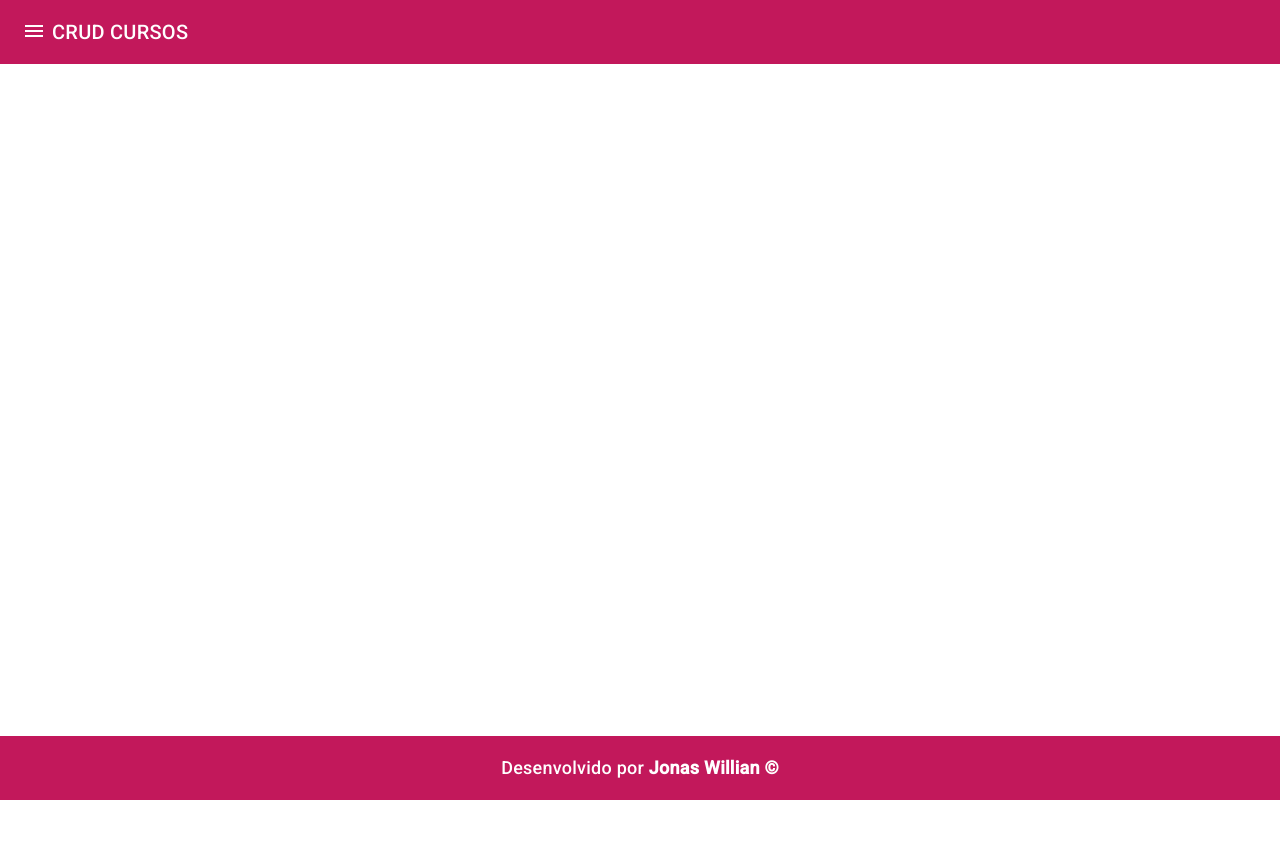
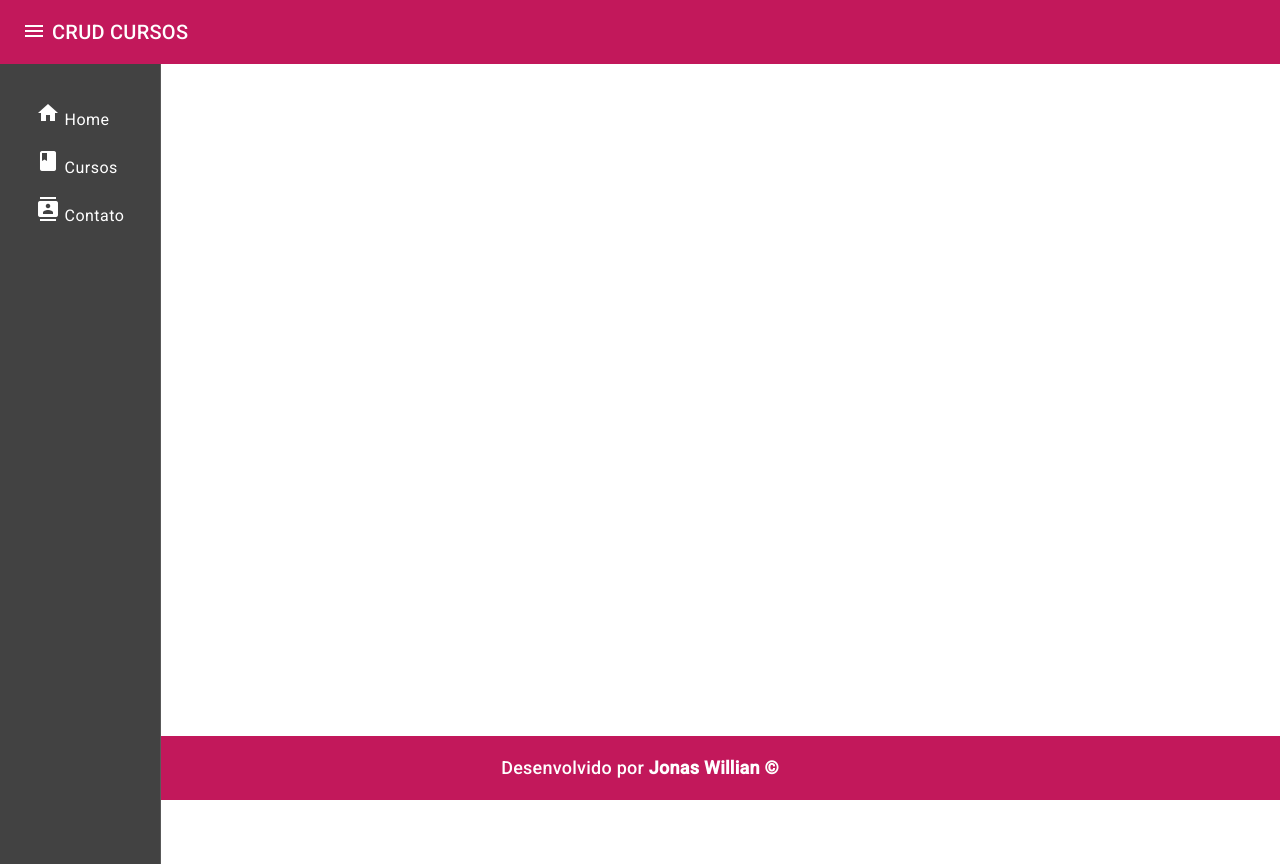
Before and after one commit to JonasWillian97/crud-cursos, an Angular app: page / in a window 1280 px wide. Both pictures are taken after a click on the button "menu". Before the commit the page ends 800 px from the top, so only its background shows below. Built offline with nearby package versions, Linux system fonts and the light colour scheme.

Commit message:
Criação e estilização do sidenav

```diff
--- a/src/app/app.component.html
+++ b/src/app/app.component.html
@@ -1,2 +1,23 @@
-<app-nav-bar></app-nav-bar>
+<app-nav-bar [Drawer]="drawer"></app-nav-bar>
+<mat-drawer-container class="example-container" autosize>
+    <mat-drawer #drawer class="example-sidenav" mode="side">
+        <mat-list role="list">
+            <mat-list-item role="listitem" (click)="drawer.toggle()">
+                <mat-icon aria-hidden="false" aria-label="Example home icon" fontIcon="home"></mat-icon>
+                Home
+        </mat-list-item>
+
+            <mat-list-item role="listitem" (click)="drawer.toggle()">
+                <mat-icon aria-hidden="false" aria-label="Example home icon" fontIcon="book"></mat-icon>
+                Cursos
+            </mat-list-item>
+
+            <mat-list-item role="listitem" (click)="drawer.toggle()">
+                <mat-icon aria-hidden="false" aria-label="Example home icon" fontIcon="contacts"></mat-icon>
+                Contato
+            </mat-list-item>
+          </mat-list>
+    </mat-drawer>
+
+  </mat-drawer-container>
 <app-footer></app-footer>
--- a/src/app/app.component.scss
+++ b/src/app/app.component.scss
@@ -0,0 +1,17 @@
+.example-container {
+    width: 100vw;
+    height: 100vh;
+   background-color: transparent;
+
+  }
+
+//   .example-sidenav-content {
+//     display: flex;
+//     height: 100%;
+//     align-items: center;
+//     justify-content: center;
+//   }
+
+  .example-sidenav {
+    padding: 20px;
+  }
--- a/src/app/app.component.ts
+++ b/src/app/app.component.ts
@@ -7,4 +7,5 @@ import { Component } from '@angular/core';
 })
 export class AppComponent {
   title = 'crud-cursos';
+  showFiller = false;
 }
--- a/src/app/components/nav-bar/nav-bar.component.html
+++ b/src/app/components/nav-bar/nav-bar.component.html
@@ -1,10 +1,10 @@
-<p>
+<nav>
     <mat-toolbar color="primary">
-      <button mat-icon-button class="example-icon" aria-label="Example icon-button with menu icon">
+      <button mat-icon-button class="example-icon" aria-label="Example icon-button with menu icon" (click)="showMenu()">
         <mat-icon>menu</mat-icon>
       </button>
       <span>CRUD CURSOS</span>
       <span class="example-spacer"></span>
 
     </mat-toolbar>
-  </p>
+  </nav>
--- a/src/app/components/nav-bar/nav-bar.component.scss
+++ b/src/app/components/nav-bar/nav-bar.component.scss
@@ -2,6 +2,8 @@ $background: transparent;
 $color: #fff;
 $border: none;
 $cursor: pointer;
+
+
 
 button{
     background-color: $background;
--- a/src/app/components/nav-bar/nav-bar.component.ts
+++ b/src/app/components/nav-bar/nav-bar.component.ts
@@ -1,4 +1,4 @@
-import { Component } from '@angular/core';
+import { Component, Input } from '@angular/core';
 
 @Component({
   selector: 'app-nav-bar',
@@ -6,5 +6,14 @@ import { Component } from '@angular/core';
   styleUrls: ['./nav-bar.component.scss']
 })
 export class NavBarComponent {
+  @Input() Drawer: any;
+
+  constructor(){
+
+  }
+
+  showMenu(){
+    return this.Drawer.toggle();
+  }
 
 }
--- a/src/app/material/material.module.ts
+++ b/src/app/material/material.module.ts
@@ -1,12 +1,16 @@
 import { NgModule } from '@angular/core';
 import {MatToolbarModule} from '@angular/material/toolbar';
 import {MatIconModule} from '@angular/material/icon';
+import {MatSidenavModule} from '@angular/material/sidenav';
+import {MatListModule} from '@angular/material/list';
 
 @NgModule({
   declarations: [],
   exports: [
     MatToolbarModule,
-    MatIconModule
+    MatIconModule,
+    MatSidenavModule,
+    MatListModule
   ]
 })
 export class MaterialModule { }
--- a/src/styles.scss
+++ b/src/styles.scss
@@ -1,4 +1,4 @@
 /* You can add global styles to this file, and also import other style files */
 
-html, body { height: 100%; }
+html, body { height: 100vh; width: 100vw; }
 body { margin: 0; font-family: Roboto, "Helvetica Neue", sans-serif; }
```
